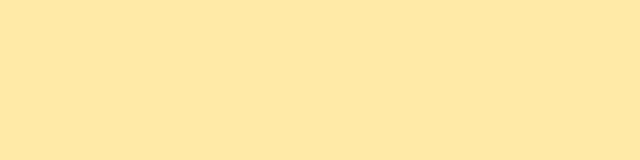
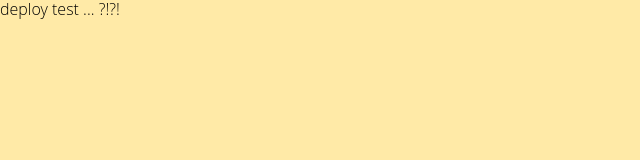
Before and after one commit to sVyu/react_master_class, a React (Create React App) app: page / in a window 1280 px wide. Shown: the top 160 px of the page, without its empty margins (0-640 px from the left). Built offline with nearby package versions, Linux system fonts and the light colour scheme.

Commit message:
feat: add root path

```diff
--- a/src/Router.tsx
+++ b/src/Router.tsx
@@ -10,7 +10,6 @@ interface RouterProps {
 
 const Router = ({ theme, onChangeTheme }: RouterProps) => {
   return (
-    // <BrowserRouter>
     <BrowserRouter basename={process.env.PUBLIC_URL}>
       <Switch>
         <Route path="/crypto_tracker_clone/:coinId">
@@ -19,6 +18,9 @@ const Router = ({ theme, onChangeTheme }: RouterProps) => {
         <Route path="/crypto_tracker_clone">
           <Coins onChangeTheme={onChangeTheme} />
         </Route>
+        <Route path="/">
+          <div>deploy test ... ?!?!</div>
+        </Route>
       </Switch>
     </BrowserRouter>
   );
```
